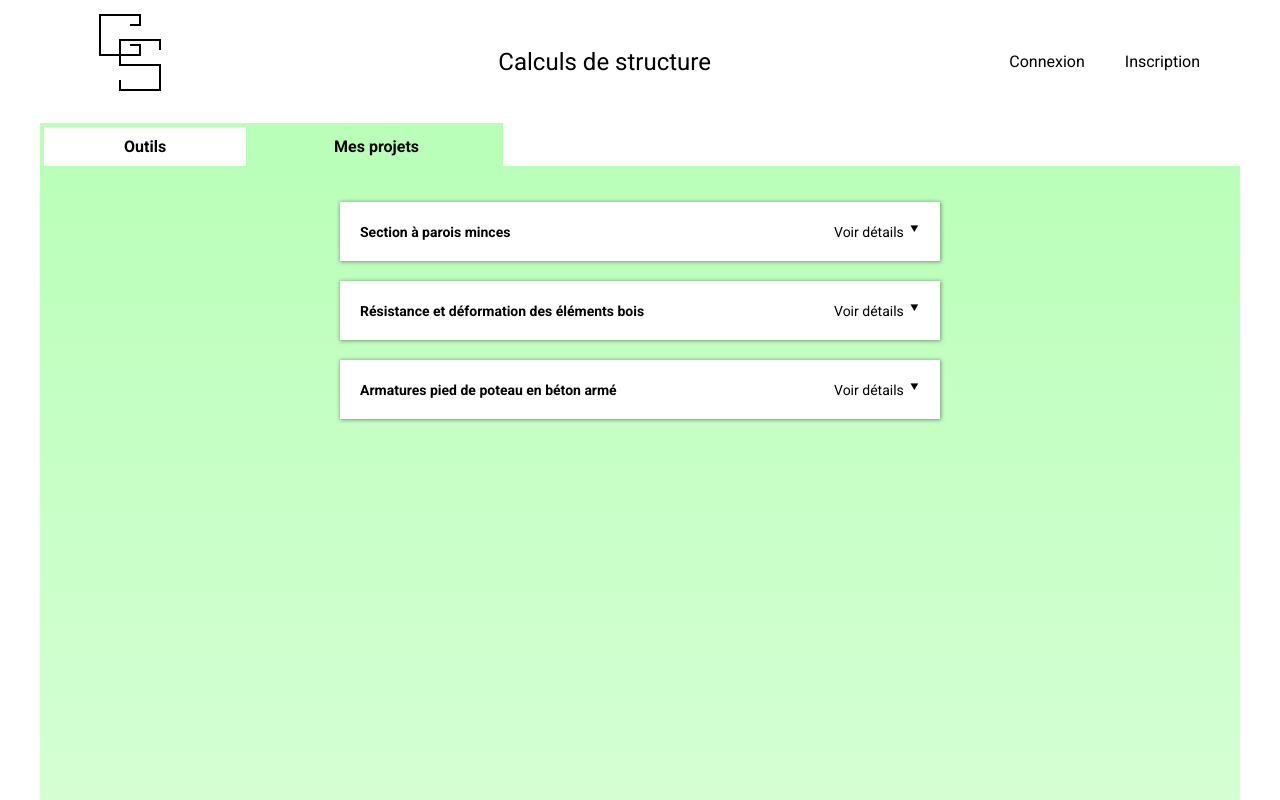
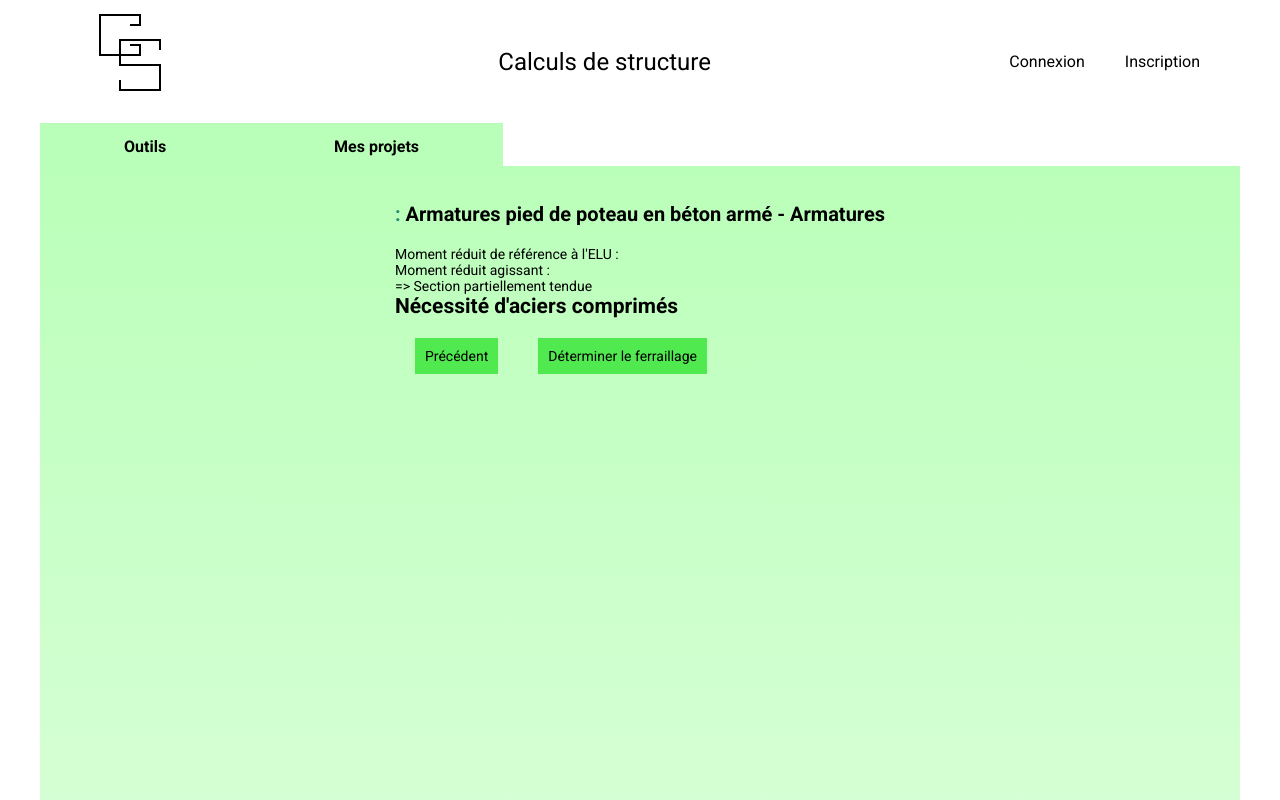
Before and after one commit to Aldehyd/calculate, an Angular app: page /column-tool/steels in a window 1280 px wide. Before the commit this address led to /. Built offline with nearby package versions, Linux system fonts and the light colour scheme; a web font is replaced by a local one.

Commit message:
add column tool steels component

```diff
--- a/src/app/app.routes.ts
+++ b/src/app/app.routes.ts
@@ -17,6 +17,7 @@ import { ColumnToolComponent } from './column-tool/column-tool.component';
 import { ColumnToolPropertiesComponent } from './column-tool-properties/column-tool-properties.component';
 import { ColumnToolStrengthsComponent } from './column-tool-strengths/column-tool-strengths.component';
 import { ColumnToolSollicitationsComponent } from './column-tool-sollicitations/column-tool-sollicitations.component';
+import { ColumnToolSteelsComponent } from './column-tool-steels/column-tool-steels.component';
 
 export const routes: Routes = [
     {path: '', component: ToolsListComponent},
@@ -37,5 +38,6 @@ export const routes: Routes = [
     {path: 'column-tool/properties', component: ColumnToolPropertiesComponent},
     {path: 'column-tool/strengths', component: ColumnToolStrengthsComponent},
     {path: 'column-tool/sollicitations', component: ColumnToolSollicitationsComponent},
+    {path: 'column-tool/steels', component: ColumnToolSteelsComponent},
     {path: '**', redirectTo: ''}
 ];
--- /dev/null
+++ b/src/app/column-tool-steels/column-tool-steels.component.html
@@ -0,0 +1,17 @@
+<h1>
+  <span class="project-name">{{ projectName | titlecase }} :</span> Armatures
+  pied de poteau en béton armé - Armatures
+</h1>
+<div class="main-content">
+  <p>Moment réduit de référence à l'ELU :</p>
+  <p>Moment réduit agissant :</p>
+  <p>=> Section partiellement tendue</p>
+  <h2>Nécessité d'aciers comprimés</h2>
+  <p></p>
+  <div class="bottom-links-container">
+    <a routerLink="./.." class="basic-button">Précédent</a>
+    <button type="submit" class="basic-button" (click)="onNextButtonClick()">
+      Déterminer le ferraillage
+    </button>
+  </div>
+</div>
--- /dev/null
+++ b/src/app/column-tool-steels/column-tool-steels.component.ts
@@ -0,0 +1,26 @@
+import { Component, OnInit } from '@angular/core';
+import { columnService } from '../services/column.service';
+import { CommonModule } from '@angular/common';
+
+@Component({
+  selector: 'app-column-tool-steels',
+  standalone: true,
+  imports: [CommonModule],
+  templateUrl: './column-tool-steels.component.html',
+  styleUrl: './column-tool-steels.component.scss'
+})
+export class ColumnToolSteelsComponent implements OnInit {
+
+  projectName!: string;
+
+  constructor(private columnService:columnService) {}
+
+  ngOnInit(): void {
+    this.projectName = this.columnService.projectName;
+  }
+
+  onNextButtonClick():void {
+
+  }
+
+}
```
Also changed, not shown: src/app/column-tool-steels/column-tool-steels.component.scss (added).
